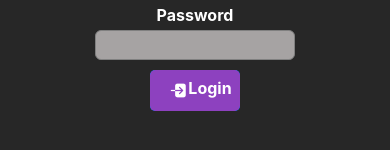
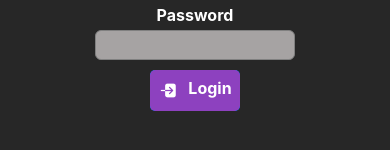
Before and after one commit to FelipeModena/invest-viewer, a React Native app: screen /LoginScreen in a window 390 px wide. Shown: the part 360-510 px from the top of the page. Built offline with nearby package versions, Linux system fonts and the light colour scheme.

Commit message:
feat: loign changed to tsx

```diff
--- a/src/screens/login/index.js
+++ b/src/screens/login/index.tsx
@@ -14,11 +14,17 @@ import Icon from "react-native-vector-icons/Ionicons";
 import { genericStyles } from "../../assets/styles/style";
 import imageStyle from "../../assets/styles/image-style";
 import authenticate from "../../store/auth";
+import axiosOpenExInstance from "../../services/axios";
 
-export function Login({ navigation }) {
+export function Login({navigation} :any) {
   const [email, setEmail] = useState("");
   const [password, setPassword] = useState("");
 
+  async function getRates() {
+    const res = await axiosOpenExInstance.get("latest.json/");
+    console.log(res.data);
+  }
+  // getRates();
   const handleLogin = async () => {
     const user = await authenticate(email, password);
 
@@ -41,7 +47,7 @@ export function Login({ navigation }) {
         <Text style={genericStyles.textLabel}>Email</Text>
         <TextInput
           style={genericStyles.textInput}
-          placeholderTextColor={genericStyles.textInput}
+          placeholderTextColor={genericStyles.textInput as any}
           value={email}
           onChangeText={(text) => setEmail(text)}
         />
@@ -52,8 +58,11 @@ export function Login({ navigation }) {
           value={password}
           onChangeText={(text) => setPassword(text)}
         />
-        <Ionicons.Button onPress={handleLogin} style={genericStyles.button}>
-          <Icon name="ios-log-in" size={20} color="white" />
+        <Ionicons.Button
+          name="ios-log-in"
+          onPress={handleLogin}
+          style={genericStyles.button}
+        >
           <Text style={genericStyles.textLabel}>Login</Text>
         </Ionicons.Button>
       </View>
```
